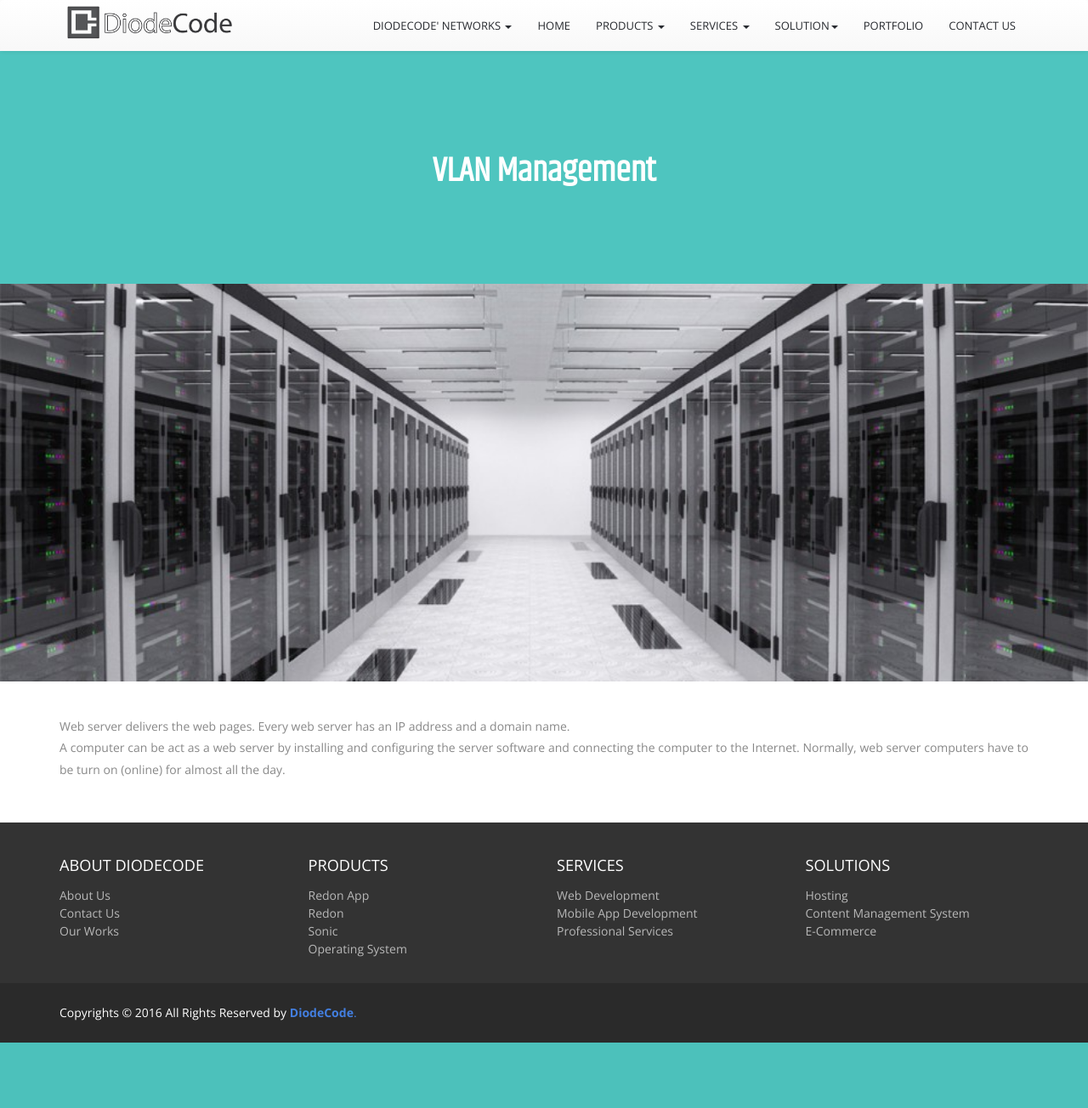
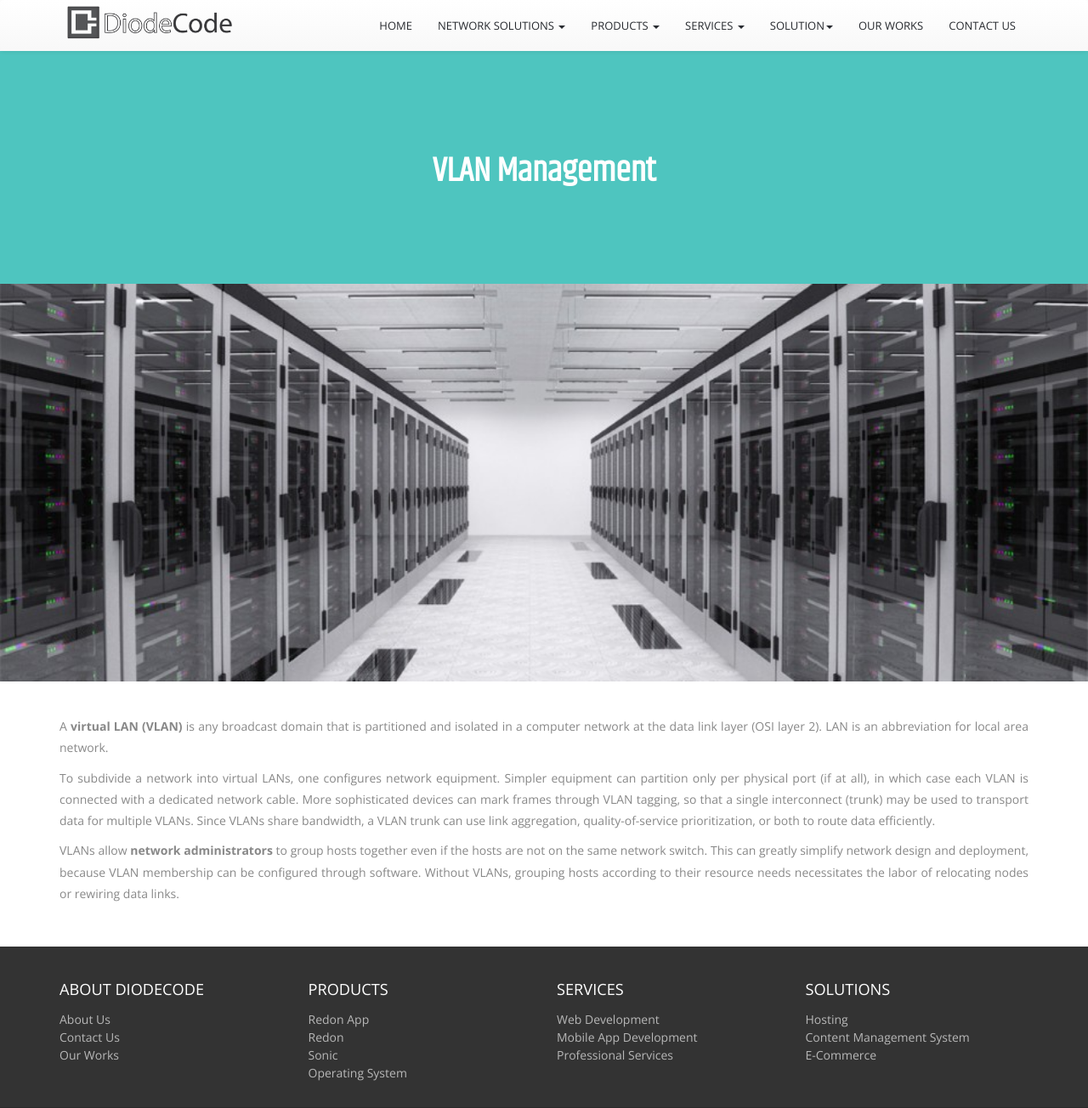
Before and after one commit to shree0282/Diodecode, a PHP site: page /vlan_management.php in a window 1280 px wide. Shown: the top 1304 px of the page at 85% size. Before the commit the page ends 1227 px from the top, so only its background shows below. Run offline with PHP 8.4, Linux system fonts and the light colour scheme; some libraries are stand-ins or nearby versions.

Commit message:
all file commited

```diff
--- a/inc/header.php
+++ b/inc/header.php
@@ -45,9 +45,11 @@
 
 				<ul class="nav navbar-nav navbar-right ">
 
+					<li><a href="index.php">HOME</a></li>
+
 					<li class="dropdown">
 						<a href="#" class="dropdown-toggle" data-toggle="dropdown" role="button" aria-haspopup="true" aria-expanded="false">
-                      DIODECODE' NETWORKS <span class="caret"></span></a>
+                      NETWORK SOLUTIONS <span class="caret"></span></a>
 
                       <ul class="dropdown-menu">
 	                      <li class="dropdown-submenu">
@@ -70,20 +72,15 @@
 	                      </li>
 
 	                      <li class="dropdown-submenu">
-	                     	 <a href="">AMC Project</a>
+	                     	 <a href="#">AMC Project</a>
 	                     	 	<ul class="dropdown-menu">
-	                     	 		<li><a href=""></a></li>
+	                     	 		<!-- <li><a href=""></a></li> -->
 	                     	 	</ul>
 	                      </li>
 
                       </ul>
 
 					</li> <!-- Diodecode network end here -->
-
-
-
-
-					<li><a href="index.php">HOME</a></li>
 
 					<li class="dropdown">
 						<a href="products.php" class="dropdown-toggle" data-toggle="dropdown" role="button" aria-haspopup="true" aria-expanded="false">
@@ -171,7 +168,7 @@
 
 	                      </ul>
 
-                    <li><a href="portfolio.php"> PORTFOLIO </a></li>
+                    <li><a href="portfolio.php">OUR WORKS</a></li>
                   	<li><a href="contact.php"> CONTACT US </a></li>
 					</li>
 				</ul>
--- a/vlan_management.php
+++ b/vlan_management.php
@@ -20,8 +20,14 @@ include "inc/header.php";
 	<br><br>
 
 		<p class="inner-para">
-			Web server delivers the web pages. Every web server has an IP address and a domain name.<br>
-			A computer can be act as a web server by installing and configuring the server software and connecting the computer to the Internet. Normally, web server computers have to be turn on (online) for almost all the day.
+			A <b>virtual LAN (VLAN)</b> is any broadcast domain that is partitioned and isolated in a computer network at the data link layer (OSI layer 2). LAN is an abbreviation for local area network.
+		</p>
+		<p class="inner-para">
+			To subdivide a network into virtual LANs, one configures network equipment. Simpler equipment can partition only per physical port (if at all), in which case each VLAN is connected with a dedicated network cable. More sophisticated devices can mark frames through VLAN tagging, so that a single interconnect (trunk) may be used to transport data for multiple VLANs. Since VLANs share bandwidth, a VLAN trunk can use link aggregation, quality-of-service prioritization, or both to route data efficiently.
+		</p>
+
+		<p class="inner-para">
+			VLANs allow <strong>network administrators</strong> to group hosts together even if the hosts are not on the same network switch. This can greatly simplify network design and deployment, because VLAN membership can be configured through software. Without VLANs, grouping hosts according to their resource needs necessitates the labor of relocating nodes or rewiring data links.
 		</p>
 
 	</div>
```
